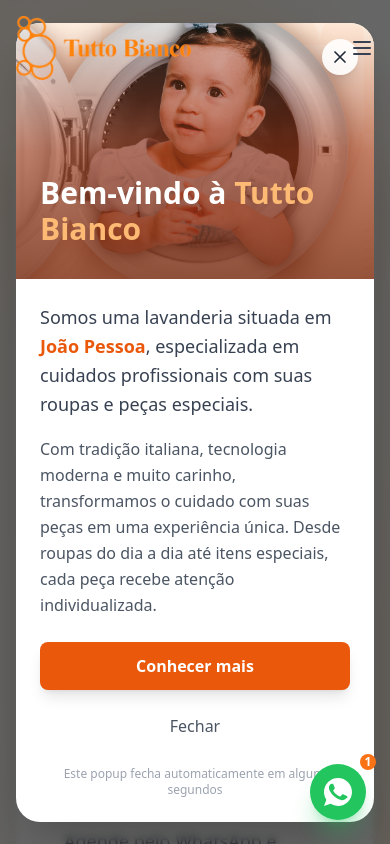
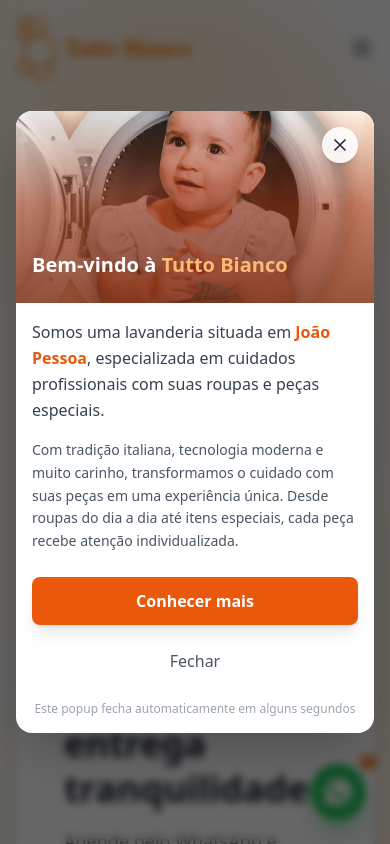
Before and after one commit to oceanit-io/tutto-bianco, a React (Vite) app: page / in a window 390 px wide. Shown: the top 844 px of the page. Built offline with nearby package versions, Linux system fonts and the light colour scheme.

Commit message:
alterações

```diff
--- a/src/App.jsx
+++ b/src/App.jsx
@@ -20,7 +20,7 @@
   }, [])
 
   return (
-    <div className="min-h-screen bg-white">
+    <div className="min-h-screen bg-white" style={{ overflowX: 'hidden', maxWidth: '100vw' }}>
       <WelcomePopup />
       <Navbar />
       <Hero />
--- a/src/components/Navbar.jsx
+++ b/src/components/Navbar.jsx
@@ -56,9 +56,9 @@
     <>
       <nav className={`fixed top-0 w-full z-50 transition-all duration-300 ${
         isScrolled ? 'bg-white shadow-md' : 'bg-transparent'
-      }`}>
-        <div className="container mx-auto px-4 py-4">
-          <div className="flex items-center justify-between">
+      }`} style={{ maxWidth: '100vw', overflowX: 'hidden' }}>
+        <div className="container mx-auto px-4 py-4" style={{ maxWidth: '100%' }}>
+          <div className="flex items-center justify-between" style={{ maxWidth: '100%' }}>
             <a
               href="#inicio"
               className="flex items-center space-x-2"
@@ -161,9 +161,10 @@
         onClick={() => setIsMenuOpen(false)}
       >
         <div
-          className={`fixed top-0 right-0 h-full w-80 bg-white shadow-xl transform transition-transform duration-300 ease-in-out z-[60] ${
+          className={`fixed top-0 right-0 h-full bg-white shadow-xl transform transition-transform duration-300 ease-in-out z-[60] ${
             isMenuOpen ? 'translate-x-0' : 'translate-x-full'
           }`}
+          style={{ width: 'min(320px, 85vw)', maxWidth: '100vw' }}
           onClick={(e) => e.stopPropagation()}
         >
           {/* Botão de fechar */}
--- a/src/components/WelcomePopup.jsx
+++ b/src/components/WelcomePopup.jsx
@@ -1,7 +1,11 @@
-import React, { useState, useEffect } from 'react'
+import React, { useState, useEffect, useCallback } from 'react'
 
 const WelcomePopup = () => {
   const [isVisible, setIsVisible] = useState(false)
+
+  const handleClose = useCallback(() => {
+    setIsVisible(false)
+  }, [])
 
   useEffect(() => {
     // Mostra o popup após um pequeno delay para melhor UX
@@ -20,11 +24,7 @@
 
       return () => clearTimeout(autoCloseTimer)
     }
-  }, [isVisible])
-
-  const handleClose = () => {
-    setIsVisible(false)
-  }
+  }, [isVisible, handleClose])
 
   const handleConhecerMais = () => {
     handleClose()
@@ -42,10 +42,10 @@
 
 
   return (
-    <div className="fixed inset-0 z-50 flex items-center justify-center p-4 bg-black/60 backdrop-blur-sm animate-fadeIn">
-      <div className="relative bg-white rounded-3xl shadow-2xl max-w-2xl w-full overflow-hidden animate-slideUp">
+    <div className="fixed inset-0 z-[100] flex items-center justify-center p-2 sm:p-4 bg-black/60 backdrop-blur-sm animate-fadeIn" style={{ overflowX: 'hidden' }}>
+      <div className="relative bg-white rounded-2xl sm:rounded-3xl shadow-2xl max-w-2xl w-full max-h-[90vh] overflow-y-auto overflow-x-hidden animate-slideUp" style={{ maxWidth: 'calc(100vw - 2rem)' }}>
         {/* Imagem de fundo */}
-        <div className="relative h-64 md:h-80 overflow-hidden">
+        <div className="relative h-48 sm:h-64 md:h-80 overflow-hidden">
           <img
             src="/mãe-3.png"
             alt="Tutto Bianco - Lavanderia"
@@ -55,21 +55,21 @@
           <div className="absolute inset-0 bg-gradient-to-t from-primary-900/80 via-primary-800/60 to-transparent" />
 
           {/* Logo/Título sobre a imagem */}
-          <div className="absolute bottom-6 left-6 right-6 z-10">
-            <h2 className="text-3xl md:text-4xl font-bold text-white mb-2">
+          <div className="absolute bottom-4 sm:bottom-6 left-4 sm:left-6 right-4 sm:right-6 z-10">
+            <h2 className="text-xl sm:text-2xl md:text-3xl lg:text-4xl font-bold text-white mb-2 break-words">
               Bem-vindo à <span className="text-primary-300">Tutto Bianco</span>
             </h2>
           </div>
         </div>
 
         {/* Conteúdo */}
-        <div className="p-6 md:p-8">
+        <div className="p-4 sm:p-6 md:p-8">
           <div className="space-y-4 mb-6">
-            <p className="text-lg md:text-xl text-gray-700 leading-relaxed">
+            <p className="text-base sm:text-lg md:text-xl text-gray-700 leading-relaxed break-words">
               Somos uma lavanderia situada em <strong className="text-primary-600">João Pessoa</strong>,
               especializada em cuidados profissionais com suas roupas e peças especiais.
             </p>
-            <p className="text-base md:text-lg text-gray-600 leading-relaxed">
+            <p className="text-sm sm:text-base md:text-lg text-gray-600 leading-relaxed break-words">
               Com tradição italiana, tecnologia moderna e muito carinho, transformamos o cuidado
               com suas peças em uma experiência única. Desde roupas do dia a dia até itens
               especiais, cada peça recebe atenção individualizada.
@@ -77,16 +77,16 @@
           </div>
 
           {/* Botões */}
-          <div className="flex flex-col sm:flex-row gap-3">
+          <div className="flex flex-col sm:flex-row gap-3 w-full">
             <button
               onClick={handleConhecerMais}
-              className="flex-1 bg-primary-600 hover:bg-primary-700 text-white font-semibold py-3 px-6 rounded-lg transition-all duration-200 shadow-lg hover:shadow-xl transform hover:-translate-y-0.5"
+              className="flex-1 bg-primary-600 hover:bg-primary-700 text-white font-semibold py-3 px-4 sm:px-6 rounded-lg transition-all duration-200 shadow-lg hover:shadow-xl transform hover:-translate-y-0.5 whitespace-nowrap"
             >
               Conhecer mais
             </button>
             <button
               onClick={handleClose}
-              className="px-6 py-3 text-gray-600 hover:text-gray-800 font-medium transition-colors duration-200"
+              className="px-4 sm:px-6 py-3 text-gray-600 hover:text-gray-800 font-medium transition-colors duration-200 whitespace-nowrap"
             >
               Fechar
             </button>
--- a/src/index.css
+++ b/src/index.css
@@ -5,10 +5,13 @@
 @layer base {
   html {
     scroll-behavior: smooth;
+    overflow-x: hidden;
   }
 
   body {
     @apply text-gray-800 antialiased;
+    overflow-x: hidden;
+    max-width: 100vw;
   }
 
   /* Scroll offset para compensar navbar fixa */
```
